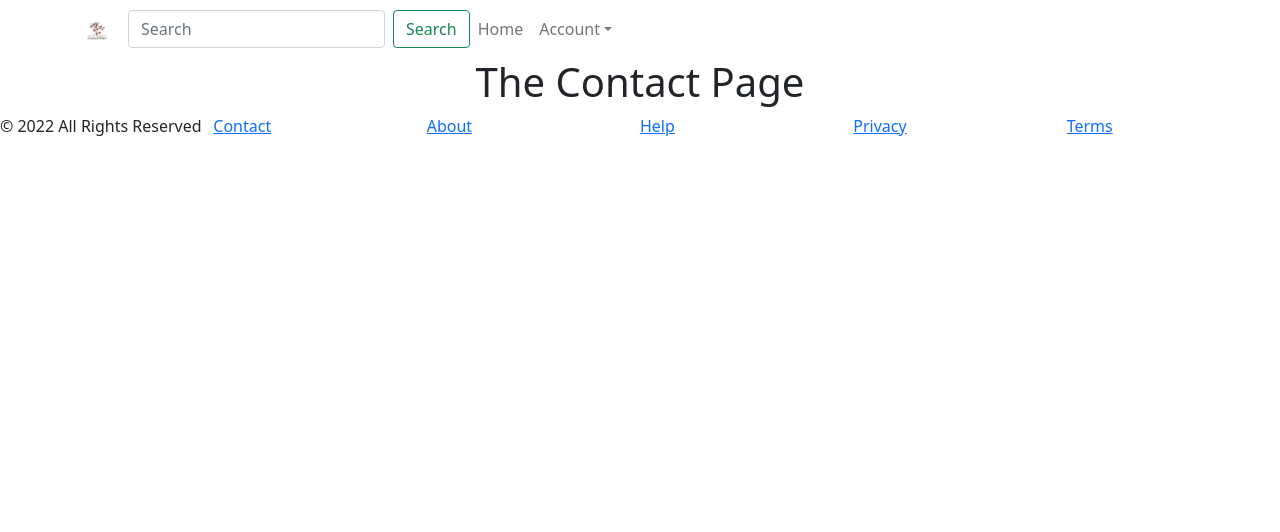
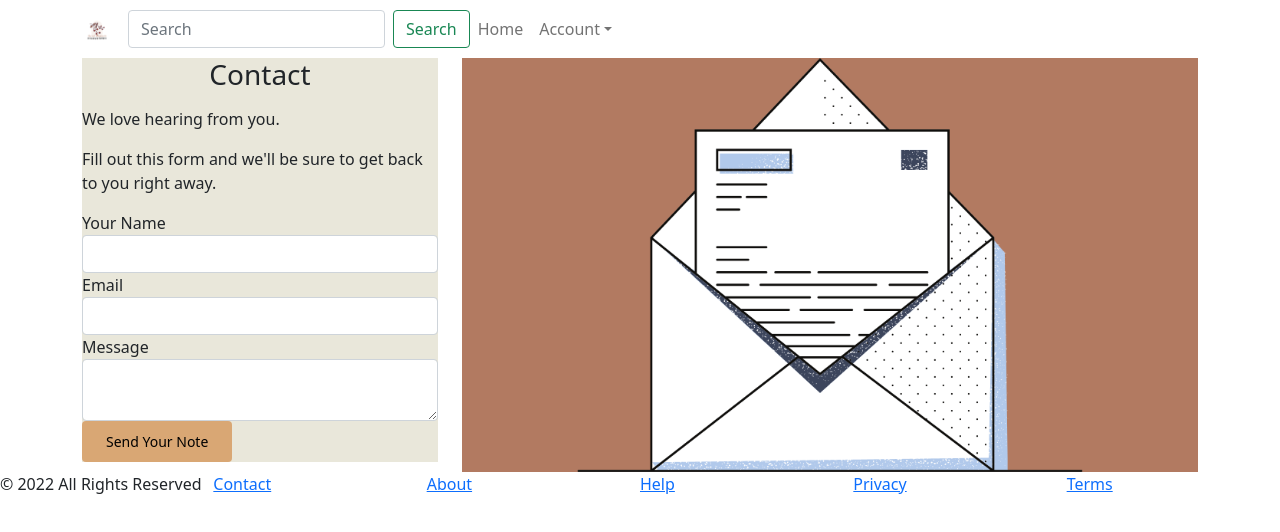
Before and after one commit to sarahemaginnis/legalease, a React (Create React App) app: page /contact in a window 1280 px wide. Shown: the top 532 px of the page. Built offline with nearby package versions, Linux system fonts and the light colour scheme; sample sign-in values are in the browser's storage.

Commit message:
contact form; bug fix on logout button

```diff
--- a/src/components/organisms/navbar/NavigationBar.js
+++ b/src/components/organisms/navbar/NavigationBar.js
@@ -10,8 +10,10 @@ import {
 } from "react-bootstrap";
 import "./NavigationBar.css";
 import logo from "./logo.png"
+import { useHistory } from "react-router-dom";
 
 const NavigationBar = () => {
+  const history = useHistory();
   return (
     <Navbar>
       <Container>
@@ -38,7 +40,8 @@ const NavigationBar = () => {
               <NavDropdown.Item
                 href="#"
                 onClick={() => {
-                  localStorage.removeItem("legalease_user");
+                  localStorage.removeItem("legalease_user")
+                  history.push("/");
                 }}
               >
                 Logout
--- /dev/null
+++ b/src/components/pages/Contact/Contact.css
@@ -0,0 +1,9 @@
+.image__contact {
+    max-width: 100%;
+    background-color: #b27a61;
+}
+
+main.contact {
+    background-color: #e9e7da;
+    text-align: left;
+}
--- a/src/components/pages/Contact/Contact.js
+++ b/src/components/pages/Contact/Contact.js
@@ -1,5 +1,87 @@
+import "./Contact.css";
+import { Container, Row, Col } from "react-bootstrap";
+import contact from "./contact.png";
+import React, { useState } from "react";
+import { useHistory } from "react-router-dom";
+import InputText from "../../atoms/inputTypeComponent/InputText";
+import TextArea from "../../atoms/inputTypeComponent/TextArea";
+
 const Contact = () => {
-    return <h1>The Contact Page</h1>
-}
+  const [name, updateName] = useState("");
+  const [email, updateEmail] = useState("");
+  const [message, updateMessage] = useState("");
 
-export default Contact
+  const history = useHistory();
+
+  const saveMessage = (event) => {
+    event.preventDefault();
+    const newMessage = {
+      creatorId: parseInt(localStorage.getItem("legalease_user")),
+      name: name,
+      email: email,
+      message: message,
+    };
+
+    const fetchOption = {
+      method: "POST",
+      headers: {
+        "Content-Type": "application/json",
+      },
+      body: JSON.stringify(newMessage),
+    };
+
+    return fetch("http://localhost:8088/messages", fetchOption).then(() => {
+      history.push("/dashboard");
+    });
+  };
+
+  return (
+    <>
+      <div className="card__contact">
+        <Container>
+          <Row>
+            <Col sm={4}>
+              <main className="contact">
+                <section>
+                  <form className="form__contact">
+                    <h1 className="h3 mb-3 font-weight-normal">Contact</h1>
+                    <p>We love hearing from you.</p>
+                    <p>
+                      Fill out this form and we'll be sure to get back to you
+                      right away.
+                    </p>
+                    <InputText
+                      label={"Your Name"}
+                      onChange={updateName}
+                      placeholder={""}
+                    />
+                    <InputText
+                      label={"Email"}
+                      onChange={updateEmail}
+                      placeholder={""}
+                    />
+                    <TextArea label={"Message"} onChange={updateMessage} />
+                    <fieldset>
+                      <button
+                        type="submit"
+                        className="btn__btn-primary"
+                        onClick={saveMessage}
+                      >
+                        Send Your Note
+                      </button>
+                    </fieldset>
+                  </form>
+                </section>
+              </main>
+            </Col>
+            <Col sm={8}>
+              <img className="image__contact" src={contact} alt="an envelope" />
+            </Col>
+          </Row>
+        </Container>
+      </div>
+    </>
+  );
+};
+
+export default Contact;
```
Also changed, not shown: src/components/pages/Contact/contact.png (added).
